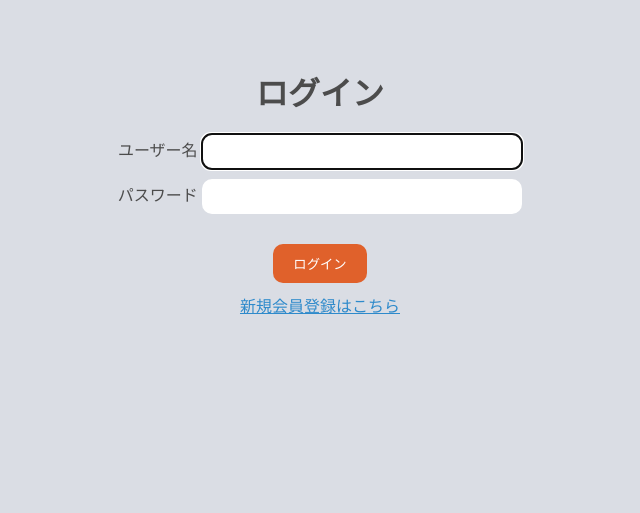
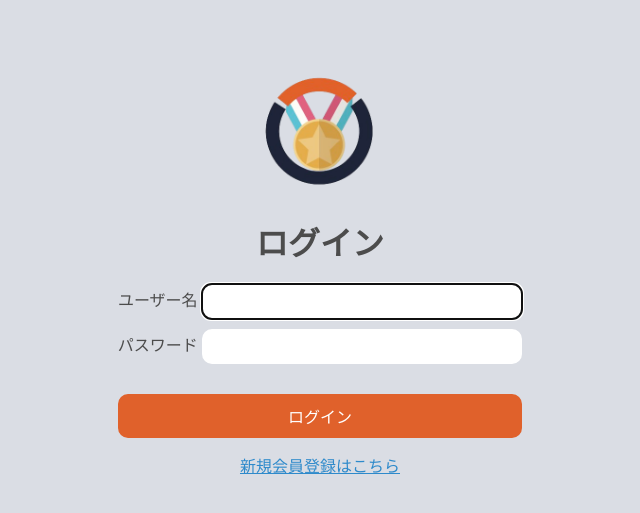
Before and after one commit to SakuraWada/road_map, a Django app: page / in a window 1280 px wide. Shown: the top 513 px of the page, without its empty margins (320-960 px from the left). Run offline with Django 4.2, Linux system fonts and the light colour scheme.

Commit message:
ロゴの配置

```diff
--- a/overwin/static/overwin/css/base.css
+++ b/overwin/static/overwin/css/base.css
@@ -5,23 +5,26 @@ body{
     color: #4c4c4c;
 }
 
-.logo {
-    text-align: center;
-}
-
-.logo img{
-    width: 150px;
-    height: auto;
+img.logo{
+    display: block;
+    margin: 0 auto;
+    height: 150px;
 }
 
 .btn-primary{
-    padding: 10px 20px;
+    font-size: 16px;
+    font-weight: 400;
     background-color: #E0612B;
     color: #fff;
     border: none;
     border-radius: 10px;
+    padding: 10px 170px;
+    margin-top: 20px;
+    margin-bottom: 15px;
     cursor: pointer;
-    margin-top: 20px;
-    margin-bottom: 10px;
-    text-align: center;
 }
+
+.btn-secondary{
+    color: #2e8acb;
+    cursor: pointer;
+}
--- a/overwin/static/overwin/css/login.css
+++ b/overwin/static/overwin/css/login.css
@@ -2,15 +2,6 @@ h1{
     margin: 20px;
     color: #4C4C4C;
     text-align: center;
-}
-
-.logo {
-    text-align: center;
-}
-
-.logo img{
-    width: 150px;
-    height: auto;
 }
 
 .login-container{
@@ -28,12 +19,7 @@ h1{
     color: #4C4C4C;
 }
 
-.btn-primary{
-    align-self: center;
-    padding: 10px 50px;
-    margin-top: 20px;
-}
-
 .btn-secondary{
+    text-align: right;
     color: #2e8acb;
 }
--- a/overwin/templates/overwin/base.html
+++ b/overwin/templates/overwin/base.html
@@ -13,12 +13,9 @@
 </head>
 
 <body>
-<div class="container mx-auto text-center">
-{% block title %}
-{% endblock %}
+    <img class="logo" src="{% static 'overwin/img/logo.png' %}" alt="ロゴ">
 {% block content %}
 {% endblock %}
-</div>
 </body>
 
 </html>
--- a/overwin/templates/overwin/login.html
+++ b/overwin/templates/overwin/login.html
@@ -21,7 +21,9 @@
             <div>
                 <button type="submit" class="btn btn-primary">ログイン</button>
             </div>
+            <div>
                 <a class="btn-secondary" href="{% url 'overwin:account_register'%}">新規会員登録はこちら</a>
+            </div>
         </form>
     </div>
 {% endblock %}
```
Lines whose indentation alone changed are shown as unchanged.
